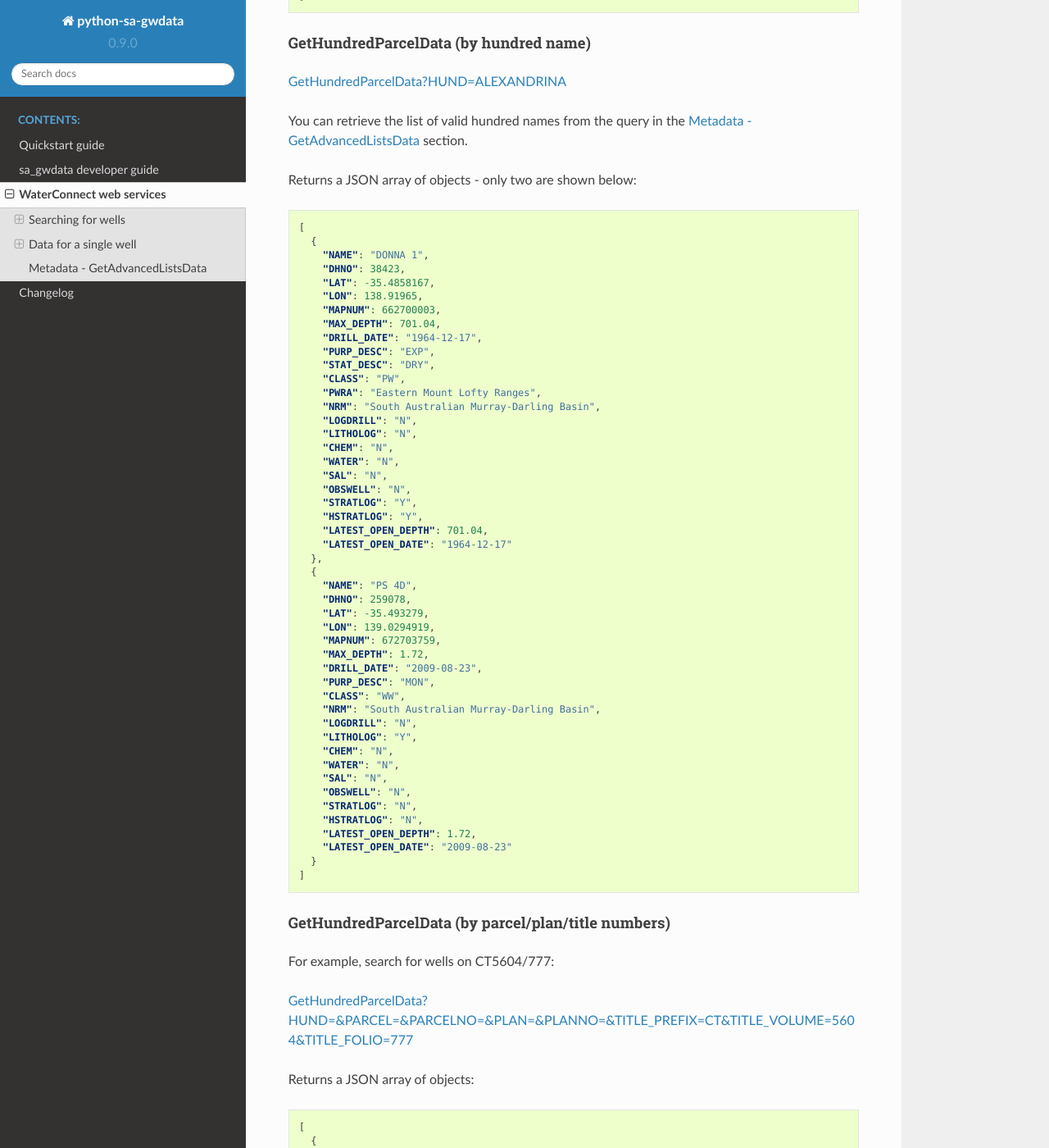
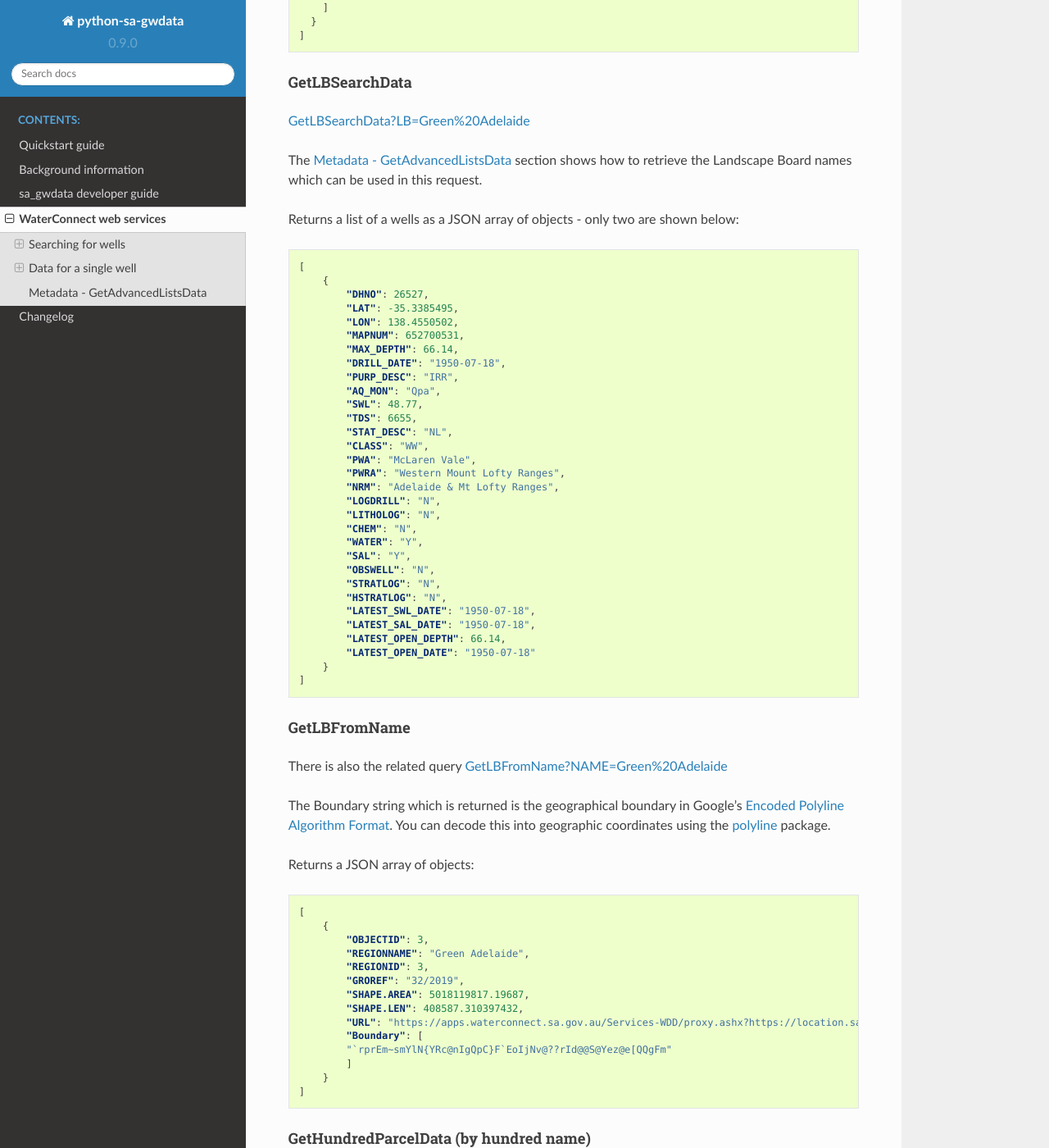
Before and after one commit to kinverarity1/python-sa-gwdata, a Sphinx documentation site: the page built from docs/source/webservices.rst, in a window 1280 px wide and 1400 px high, scrolled down 13712 px. Shown: the whole window at 82% size. Built offline with Sphinx 7.4.7 and the Read the Docs theme 2.0.0, drawn with Linux system fonts in a browser that asks for light colours; formulas are drawn with MathJax 3; some of the changed text lies outside the part shown.

Commit message:
update docs

```diff
--- /dev/null
+++ b/docs/source/GetLBSearchData.rst
@@ -0,0 +1,68 @@
+GetLBSearchData
+^^^^^^^^^^^^^^^^^^^^^^
+
+`GetLBSearchData?LB=Green%20Adelaide <https://www.waterconnect.sa.gov.au/_layouts/15/dfw.sharepoint.wdd/WDDDMS.ashx/GetLBSearchData?LB=Green%20Adelaide>`__
+
+The :ref:`webservice-metadata` section shows how to retrieve the Landscape Board names which can be used in this request.
+
+Returns a list of a wells as a JSON array of objects - only two are shown below:
+
+.. code-block:: json
+
+    [
+        {
+            "DHNO": 26527,
+            "LAT": -35.3385495,
+            "LON": 138.4550502,
+            "MAPNUM": 652700531,
+            "MAX_DEPTH": 66.14,
+            "DRILL_DATE": "1950-07-18",
+            "PURP_DESC": "IRR",
+            "AQ_MON": "Qpa",
+            "SWL": 48.77,
+            "TDS": 6655,
+            "STAT_DESC": "NL",
+            "CLASS": "WW",
+            "PWA": "McLaren Vale",
+            "PWRA": "Western Mount Lofty Ranges",
+            "NRM": "Adelaide & Mt Lofty Ranges",
+            "LOGDRILL": "N",
+            "LITHOLOG": "N",
+            "CHEM": "N",
+            "WATER": "Y",
+            "SAL": "Y",
+            "OBSWELL": "N",
+            "STRATLOG": "N",
+            "HSTRATLOG": "N",
+            "LATEST_SWL_DATE": "1950-07-18",
+            "LATEST_SAL_DATE": "1950-07-18",
+            "LATEST_OPEN_DEPTH": 66.14,
+            "LATEST_OPEN_DATE": "1950-07-18"
+        }
+    ]
+
+GetLBFromName
+^^^^^^^^^^^^^^^^^^^^
+
+There is also the related query `GetLBFromName?NAME=Green%20Adelaide <https://www.waterconnect.sa.gov.au/_layouts/15/dfw.sharepoint.wdd/WDDWFS.ashx/GetLBFromName?NAME=Green%20Adelaide>`__
+
+.. include:: polyline-explainer.rst
+
+Returns a JSON array of objects:
+
+.. code-block:: json
+
+    [
+        {
+            "OBJECTID": 3,
+            "REGIONNAME": "Green Adelaide",
+            "REGIONID": 3,
+            "GROREF": "32/2019",
+            "SHAPE.AREA": 5018119817.19687,
+            "SHAPE.LEN": 408587.310397432,
+            "URL": "https://apps.waterconnect.sa.gov.au/Services-WDD/proxy.ashx?https://location.sa.gov.au/server5/rest/services/WaterConnect_PROD/MapServer/",
+            "Boundary": [
+            "`rprEm~smYlN{YRc@nIgQpC}F`EoIjNv@??rId@@S@Yez@e[QQgFm"
+            ]
+        }
+    ]
--- /dev/null
+++ b/docs/source/background.rst
@@ -0,0 +1,67 @@
+Background information
+========================
+
+Drillhole/well identifiers
+~~~~~~~~~~~~~~~~~~~~~~~~~~
+
+Groundwater Data provides access to a wide variety of information for drillholes
+or water wells, sourced from SA Geodata. The fundamental piece of data to
+understand is the drillhole, which represents either a mineral or petroleum
+exploration drillhole, petroleum production well, or a water well
+(could be a monitoring well or a production well -- from
+a data point of view it doesn't matter much). I'll use the language
+"drillhole" and "well" largely interchangeably from here on, as this is focused
+only on the data point of view.
+
+- **Drillhole number**: Drillholes are uniquely identified by this. It is
+  strictly an integer which ranges from one up to six digits. e.g. 53925.
+  Note that it forms part of the unique URL to both Groundwater Data
+  https://www.waterconnect.sa.gov.au/Systems/GD/Pages/Details.aspx?DHNO=53925
+  and
+  the SARIG drillhole database
+  https://minerals.sarig.sa.gov.au/Details.aspx?DRILLHOLE_NO=53925
+- **Unit number**: this is a set of two numbers: a four digit mapsheet number
+  e.g. 6628, and an integer as sequence number, e.g. 6956. The mapsheet and
+  sequence numbers, when presented together, form a "unit number". It can be
+  presented in a variety of different formats e.g. "6628-6956" (the most common),
+  "662806956" (an integer representation formed by padding the sequence to
+  five digits) and "6628-06956" (seen in contexts relating to water licensing).
+  Unit numbers are available for all drillholes visible on Groundwater Data.
+  Although they are generally used only for water wells, they do exist for
+  all wells.
+- **Observation well ID** (also known as **obsnumber**): this is a similar
+  concept to the unit number, but utilises abbreviated observation well "hundreds"
+  for the mapsheet e.g. "YAT" (referring to the hundred of Yatala), and
+  a similar observation well network sequence number e.g. 27. It is then presented,
+  like the unit number, a variety of ways: "YAT027", "YAT27", "YAT 27", and so on.
+  This stems from the historical use of a different database for water well
+  monitoring data, now discontinued. Obswell numbers are manually assigned, and
+  are not available for all wells, not even all water monitoring wells. The
+  presence of an obswell number also doesn't mean that a well is a monitoring well.
+
+A drillhole is one bore, so in situations where there are multiple bores connected
+together (e.g. a multi-tail exploration or petroleum well) or located together
+(a clustered piezometer), there will be multiple drillholes to represent each
+bore. Unfortunately the database doesn't link these together (!) other than
+that they are likely to have exactly the same spatial coordinates.
+
+Spatial concepts
+~~~~~~~~~~~~~~~~
+
+Groundwater is managed in SA in a variety of ways, and some of these are
+available through Groundwater Data:
+
+- **Landscape Regions** / **NRM Regions** (NRM = Natural Resource Management)
+  These are large-scale areas which have responsibility for management of
+  water resources. See this page for more info: https://www.landscape.sa.gov.au/
+- **Prescribed Wells Areas** (PWAs) - these are smaller scale areas which are
+  used to manage groundwater resources via water allocation plans (WAPs) - https://location.sa.gov.au/viewer/?map=hybrid&x=142.06629&y=-31.83374&z=6&uids=156.
+- **Prescribed Water Resource Areas** (PWRAs) - very similar to PWAs, but they
+  are used for both groundwater and surface water resources - see https://location.sa.gov.au/viewer/?map=hybrid&x=140.33869&y=-34.35527&z=8&uids=154
+- **Observation Well Networks** - these are not spatially as such, but they are
+  manually maintained groupings of water monitoring wells which DEW visits
+  each year to measure water level and/or salinity from, and they are grouped
+  into geographical areas. You can see a list on the Groundwater Data
+  website:
+
+.. figure:: figures/obswell_networks.png
--- a/docs/source/conf.py
+++ b/docs/source/conf.py
@@ -127,7 +127,7 @@ html_theme = 'sphinx_rtd_theme'
 
 # html_theme = 'guzzle_sphinx_theme'
 html_theme_options = {
-  "show_relbars": True
+  # "show_relbars": True
 }
 
 # html_sidebars = {
--- a/docs/source/index.rst
+++ b/docs/source/index.rst
@@ -11,6 +11,7 @@ This is an unofficial project, use at your own risk/reward.
     :caption: Contents:
 
     quickstart-guide
+    background
     apidocs
     webservices
     changelog
--- a/docs/source/webservices.rst
+++ b/docs/source/webservices.rst
@@ -41,6 +41,7 @@ You can search by general-purpose geographic information:
 .. include:: GetSuburbFromName.rst
 .. include:: GetLGAFromName.rst
 .. include:: GetNRMRegionSearchData.rst
+.. include:: GetLBSearchData.rst
 .. include:: GetHundredParcelData.rst
 
 Spatially (by observation network, PWA, or PWRA)
```
Also changed, not shown: docs/source/figures/obswell_networks.png (added).
